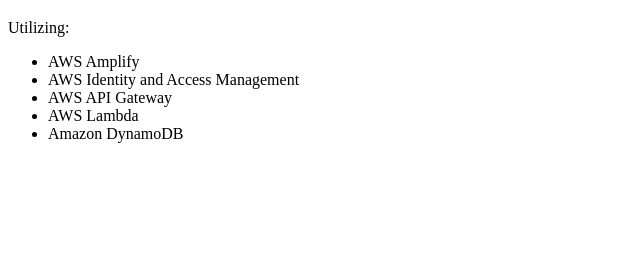
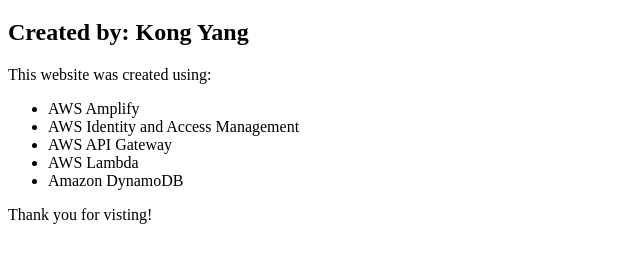
Before and after one commit to kpresun/AWS-Web-App, a plain HTML site: page index.html in a window 1280 px wide. Shown: the part 61-324 px from the top of the page, without its empty margins (0-640 px from the left). Drawn offline with Linux system fonts and the light colour scheme.

Commit message:
added a thank you section to html file

```diff
--- a/index.html
+++ b/index.html
@@ -8,7 +8,8 @@
 </head>
 <body>
     <h1>AWS Web App</h1>
-    <p>Utilizing:</p>
+    <h2>Created by: Kong Yang</h2>
+    <p>This website was created using:</p>
     <ul>
         <li>AWS Amplify</li>
         <li>AWS Identity and Access Management</li>
@@ -16,5 +17,6 @@
         <li>AWS Lambda</li>
         <li>Amazon DynamoDB</li>
     </ul>
+    <p>Thank you for visting!</p>
 </body>
 </html>
```
